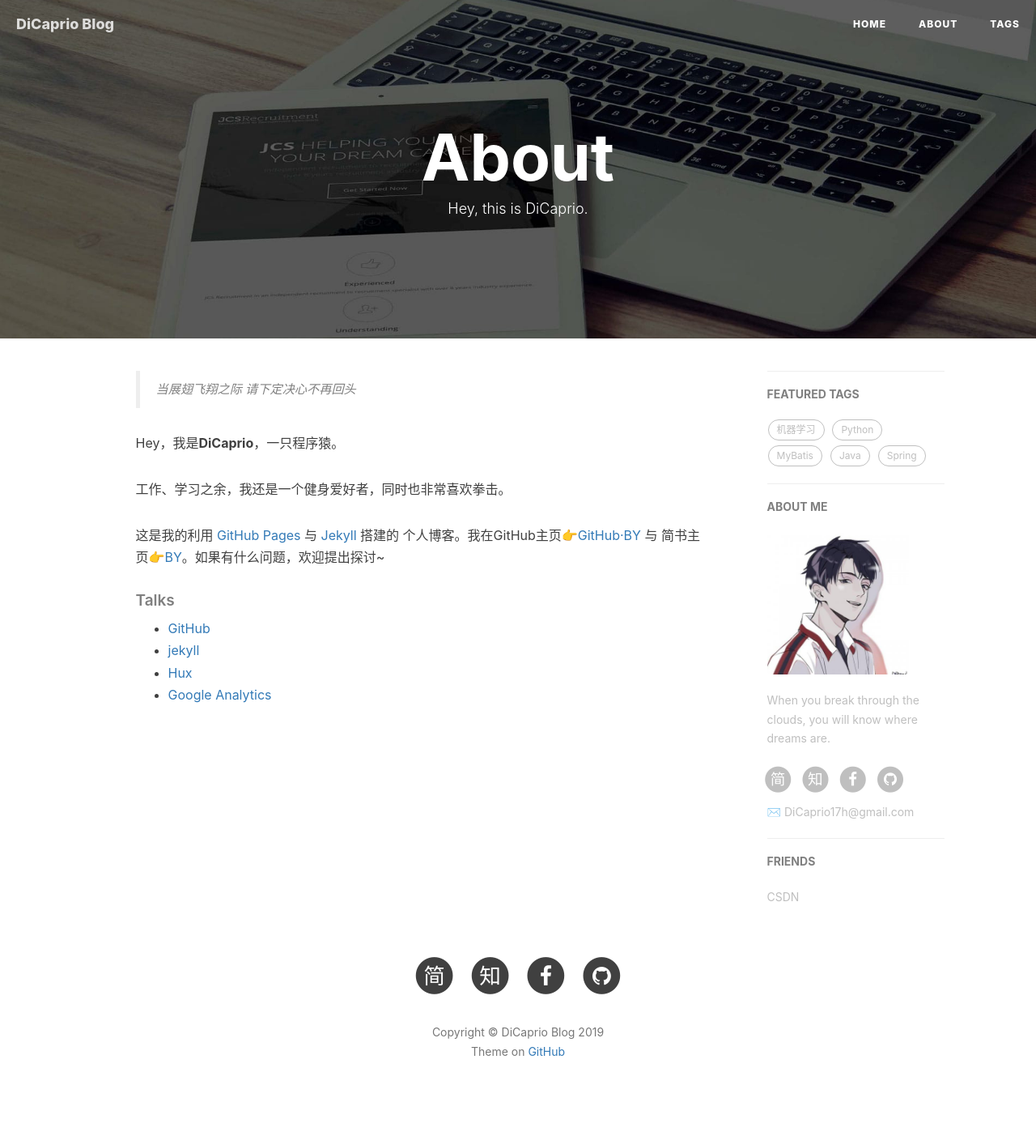
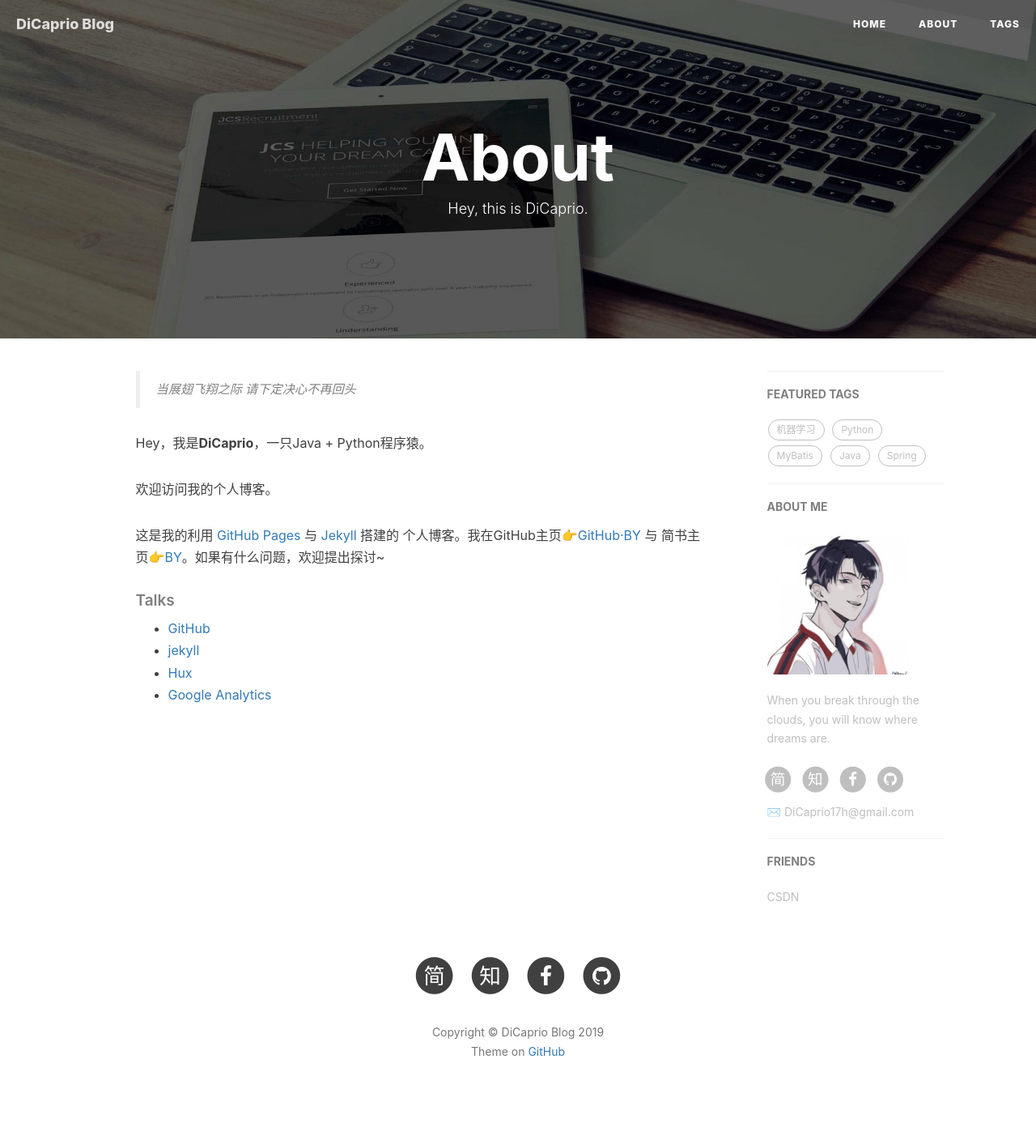
Before and after one commit to DiCaprio17/DiCaprio17.github.io, a Jekyll site: the page built from about.html, in a window 1280 px wide. Shown: the whole page at 81% size. Built offline with Jekyll 4.4.1, drawn with Linux system fonts in a browser that asks for light colours; nearby versions of some CDN libraries; comment, search, counter and statistics services are not loaded.

Commit message:
Update about.html

```diff
--- a/about.html
+++ b/about.html
@@ -17,9 +17,9 @@ header-img: "img/post-bg-rwd.jpg"
     <!--copied from markdown -->
     <blockquote><p>当展翅飞翔之际 请下定决心不再回头</p></blockquote>
 
-    <p>Hey，我是<strong>DiCaprio</strong>，一只程序猿。</p>
+    <p>Hey，我是<strong>DiCaprio</strong>，一只Java + Python程序猿。</p>
 
-    <p>工作、学习之余，我还是一个健身爱好者，同时也非常喜欢拳击。</p>
+    <p>欢迎访问我的个人博客。</p>
 
     <p>这是我的利用 <a href="https://pages.github.com/">GitHub Pages</a> 与 <a href="http://jekyll.com.cn/">Jekyll</a> 搭建的 个人博客。我在GitHub主页<a href="https://github.com/qiubaiying">👉GitHub·BY</a> 与 简书主页<a href="https://http://www.jianshu.com/u/e71990ada2fd">👉BY</a>。如果有什么问题，欢迎提出探讨~</p>
 
```
